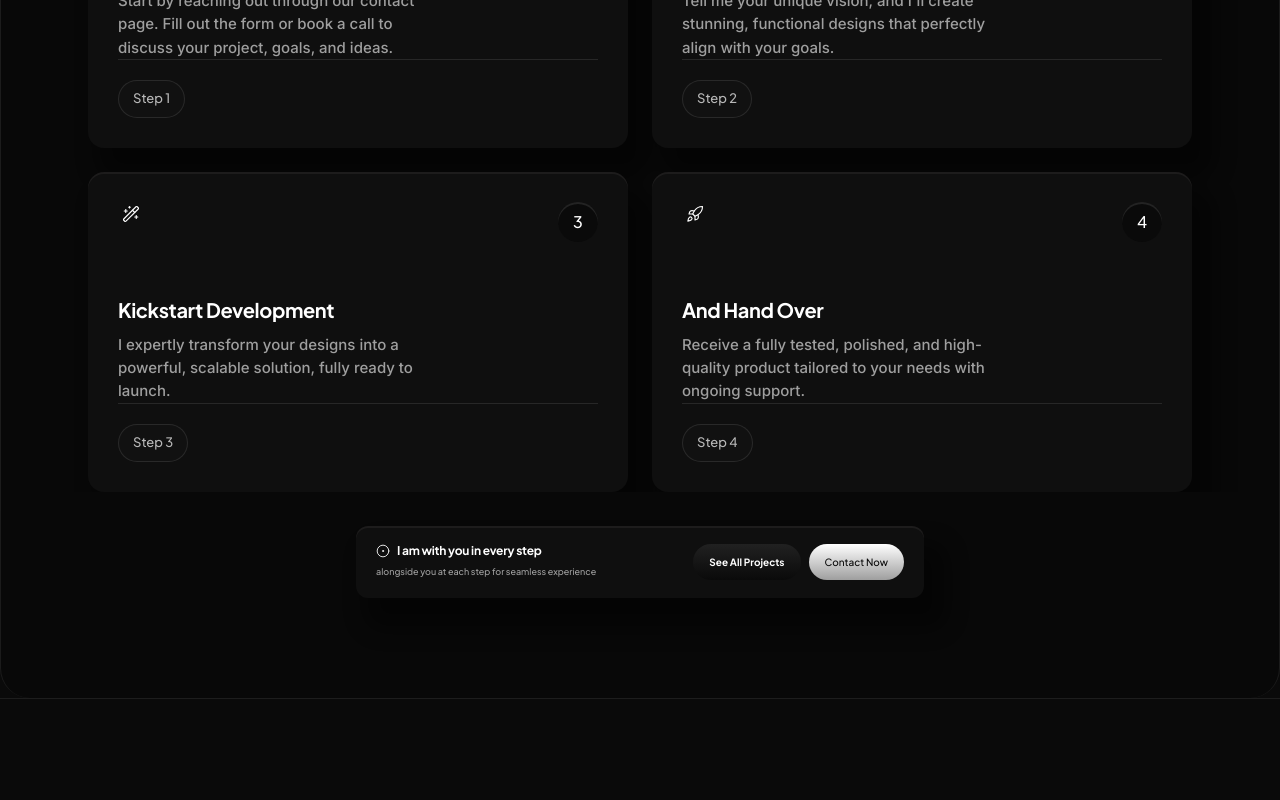
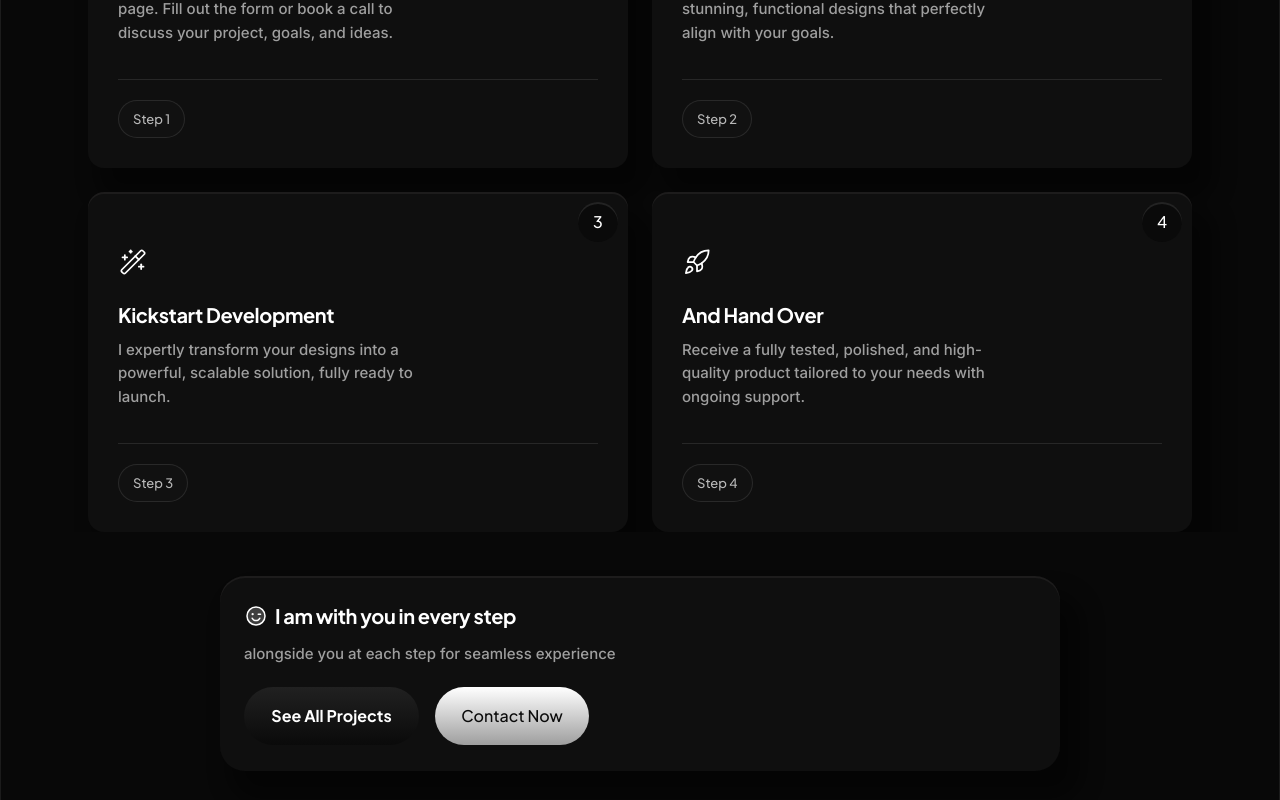
Before and after one commit to wali517/Polo, a React (Vite) app: page / in a window 1280 px wide. Shown: the part 3808-4608 px from the top of the page. Built offline with nearby package versions, Linux system fonts and the light colour scheme; a web font is replaced by a local one.

Commit message:
Almost Done

```diff
--- a/src/Components/Process.jsx
+++ b/src/Components/Process.jsx
@@ -1,19 +1,9 @@
-import React, { useEffect, useState } from "react";
-import {
-  MousePointer2,
-  ListChecks,
-  WandSparkles,
-  Rocket,
-  CircleDot,
-} from "lucide-react";
+import React, { useEffect, useRef, useState } from "react";
+import { MousePointer2, ListChecks, WandSparkles, Rocket } from "lucide-react";
 import { process } from "../data/content";
+import "../index.css";
 
-const processIcons = [
-  MousePointer2,
-  ListChecks,
-  WandSparkles,
-  Rocket,
-];
+const processIcons = [MousePointer2, ListChecks, WandSparkles, Rocket];
 
 function BullseyeIcon() {
   return (
@@ -30,7 +20,6 @@ function StaggeredParagraph({
   step = 0.08,
 }) {
   const words = text.split(" ");
-
   return (
     <p className={className}>
       {words.map((word, index) => (
@@ -58,7 +47,6 @@ function StaggeredHeading({
   step = 0.22,
 }) {
   const words = children.trim().split(/\s+/);
-
   return (
     <span className={className}>
       {words.map((word, index) => (
@@ -76,7 +64,6 @@ function StaggeredHeading({
           >
             {word}
           </span>
-
           {index < words.length - 1 ? "\u00A0" : ""}
         </span>
       ))}
@@ -86,44 +73,69 @@ function StaggeredHeading({
 
 export default function Process() {
   const [scrollDirection, setScrollDirection] = useState("down");
-
+  const [visibleCards, setVisibleCards] = useState([]);
+  const cardRefs = useRef([]);
+  const [ctaVisible, setCtaVisible] = useState(false);
+  const ctaRef = useRef(null);
   useEffect(() => {
     let lastScrollY = window.scrollY;
-
     const handleScroll = () => {
       const currentScrollY = window.scrollY;
-
       if (currentScrollY > lastScrollY) {
         setScrollDirection("down");
       } else if (currentScrollY < lastScrollY) {
         setScrollDirection("up");
       }
-
       lastScrollY = currentScrollY;
     };
-
     window.addEventListener("scroll", handleScroll, {
       passive: true,
     });
-
     return () => {
       window.removeEventListener("scroll", handleScroll);
     };
   }, []);
-  const [isTabletOrBelow, setIsTabletOrBelow] = useState(
-  window.innerWidth <= 1400
+  useEffect(() => {
+    const observers = [];
+    cardRefs.current.forEach((card, index) => {
+      if (!card) return;
+      const observer = new IntersectionObserver(
+        ([entry]) => {
+          if (entry.isIntersecting) {
+            setVisibleCards((prev) => {
+              if (prev.includes(index)) return prev;
+              return [...prev, index];
+            });
+            observer.unobserve(card);
+          }
+        },
+        {
+          threshold: 0.15,
+        },
       );
+      observer.observe(card);
+      observers.push(observer);
+    });
+    return () => {
+      observers.forEach((observer) => observer.disconnect());
+    };
+  }, []);
+  useEffect(() => {
+    if (!ctaRef.current) return;
 
-useEffect(() => {
-  const handleResize = () => {
-    setIsTabletOrBelow(window.innerWidth <= 1400);
-  };
-
-  window.addEventListener("resize", handleResize);
-
-  return () => {
-    window.removeEventListener("resize", handleResize);
-  };
+    const observer = new IntersectionObserver(
+      ([entry]) => {
+        if (entry.isIntersecting) {
+          setCtaVisible(true);
+          observer.unobserve(entry.target);
+        }
+      },
+      {
+        threshold: 0.15,
+      },
+    );
+    observer.observe(ctaRef.current);
+    return () => observer.disconnect();
   }, []);
 
   return (
@@ -131,15 +143,12 @@ useEffect(() => {
       id="process"
       className="w-full overflow-hidden rounded-[30px] border border-b-0 bg-[#080808] py-[90px] lg:py-[100px]"
     >
-      {/* ================= HEADER ================= */}
       <div className="mx-auto w-full max-w-full">
         <div className="flex w-full flex-col items-center text-center">
           <div className="inline-flex h-[38px] items-center gap-2 rounded-full border-t border-white/10 bg-[#0F0F0F] px-4 py-[6px] font-inter text-[15px] font-medium text-white">
             <BullseyeIcon />
-
             <span>How it works</span>
           </div>
-
           <h2 className="mt-[16px] font-satoshi text-[40px] leading-[1.5] tracking-[-0.04em] text-white lg:text-[54px]">
             <StaggeredHeading
               startDelay={0.15}
@@ -148,7 +157,6 @@ useEffect(() => {
             >
               Process
             </StaggeredHeading>{" "}
-
             <StaggeredHeading
               startDelay={0.65}
               step={0.25}
@@ -157,7 +165,6 @@ useEffect(() => {
               Is Everything
             </StaggeredHeading>
           </h2>
-
           <StaggeredParagraph
             text="Simple, streamlined process is what gets you results."
             startDelay={1.15}
@@ -166,88 +173,78 @@ useEffect(() => {
           />
         </div>
       </div>
-
-      {/* ================= PROCESS CARDS ================= */}
       <div className="relative mt-[44px] w-full overflow-hidden">
         <div
-  className="
-    mx-auto
-    flex
-    w-max
-    gap-[24px]
-    transition-transform
-    duration-[2800ms]
-    ease-[cubic-bezier(0.16,1,0.3,1)]
-
-    max-[1400px]:grid
-    max-[1400px]:grid-cols-2
-    max-[1400px]:gap-[24px]
-    max-[1400px]:w-full
-    max-[1400px]:max-w-[1104px]
-    max-[1400px]:justify-items-center
-  "
+          className="mx-auto flex w-max gap-[24px] transition-transform duration-[2800ms] ease-[cubic-bezier(0.16,1,0.3,1)] max-[1400px]:grid max-[1400px]:grid-cols-2 max-[1400px]:gap-[24px] max-[1400px]:w-full max-[1400px]:max-w-[1104px] max-[1400px]:justify-items-center max-[991px]:grid max-[991px]:grid-cols-1 max-[991px]:grid-[24px] max-[991px]:w-full max-[991px]:max-w-[540px] max-[991px]:justify-items-center"
           style={{
             position: "relative",
             transform:
               window.innerWidth <= 1400
                 ? "none"
                 : scrollDirection === "down"
-        ? "translateX(-50px)"
-        : "translateX(30px)",
+                  ? "translateX(-70px)"
+                  : "translateX(40px)",
           }}
         >
           {process.map((item, i) => {
             const Icon = processIcons[i] || MousePointer2;
-
+            const isVisible = visibleCards.includes(i);
             return (
               <div
                 key={item.step}
-          className="relative flex h-[361px] w-[399px] shrink-0 flex-col rounded-[16px] bg-[#0F0F0F] p-[30px] max-[1400px]:h-full
-  max-[1400px]:w-full"
+                ref={(el) => {
+                  cardRefs.current[i] = el;
+                }}
+                className="relative flex shrink-0 flex-col rounded-[16px] bg-[#0F0F0F] p-[30px] max-[567px]:w-[calc(100vw-40px)] max-[567px]:max-w-full max-[1400px]:h-[340px] max-[1400px]:w-full max-[991px]:h-[330px] max-[991px]:w-[540px] max-[991px]:max-w-[540px]"
                 style={{
+                  transform:
+                    window.innerWidth <= 1400
+                      ? visibleCards.includes(i)
+                        ? "translateX(0)"
+                        : "translateX(-100px)"
+                      : "translateX(0)",
+                  opacity:
+                    window.innerWidth <= 1400
+                      ? visibleCards.includes(i)
+                        ? 1
+                        : 0
+                      : 1,
+                  transition:
+                    "transform 900ms cubic-bezier(0.16, 1, 0.3, 1), opacity 900ms ease",
+                  transitionDelay: `${i * 120}ms`,
                   boxShadow:
                     "rgba(0, 0, 0, 0.4) 16px 24px 20px 8px, rgba(184, 180, 180, 0.08) 0px 2px 0px 0px inset",
                 }}
               >
-          {/* Top row */}
                 <div className="flex w-full items-start justify-between">
-            {/* Icon */}
-            <div className="flex h-[25px] w-[25px] items-center justify-center">
+                  <div className="flex h-[80px] w-[30px] items-center justify-center">
                     <Icon
-                className="h-[18px] w-[18px] text-white"
+                      className="h-[28px] w-[28px] text-white"
                       strokeWidth={1.5}
                     />
                   </div>
-
-            {/* Number */}
                   <div
-              className="flex h-[40px] w-[40px] items-center justify-center rounded-full bg-[#0A0A0A]"
+                    className="absolute right-[10px] top-[10px] flex h-[40px] w-[40px] items-center justify-center rounded-full bg-[#0A0A0A]"
                     style={{
                       boxShadow:
                         "rgba(184, 180, 180, 0.14) 0px 2px 0px 0px inset",
                     }}
                   >
                     <span className="font-jakarta text-[16px] font-medium leading-none text-white">
-                {i + 1}
+                      {" "}
+                      {i + 1}{" "}
                     </span>
                   </div>
                 </div>
-
-          {/* Content */}
-          <div className="mt-[55px]">
+                <div className="mb-[25px]">
                   <h3 className="font-jakarta text-[20px] font-bold leading-[1.3] text-white">
                     {item.title}
                   </h3>
-
                   <p className="mt-[10px] max-w-[320px] font-inter text-[15px] font-medium leading-[1.55] text-[#FFFFFF99]">
                     {item.body}
                   </p>
                 </div>
-
-          {/* Divider */}
                 <div className="mt-auto h-px w-full bg-white/10" />
-
-          {/* Step */}
                 <div className="mt-[20px]">
                   <div className="inline-flex h-[38px] items-center rounded-full border border-white/10 bg-[#111111] px-[14px]">
                     <span className="font-jakarta text-[13px] font-medium leading-none text-white/70">
@@ -260,68 +257,47 @@ useEffect(() => {
           })}
         </div>
       </div>
-      {/* ================= BOTTOM CTA ================= */}
       <div
-        className="
-          mx-auto
-          mt-[34px]
-          flex
-          w-full
-          max-w-[568px]
-          flex-col
-          items-start
-          justify-between
-          gap-[18px]
-          rounded-[12px]
-          bg-[#0F0F0F]
-          px-[20px]
-          py-[18px]
-          sm:flex-row
-          sm:items-center
-        "
+        ref={ctaRef}
+        className="mx-auto mt-[44px] flex h-[112px] w-[calc(100%-40px)] max-w-[840px] flex-col items-start justify-between rounded-[25px] bg-[#0F0F0F] p-[24px] max-[1399px]:h-[195px] max-[767px]:h-[316px] max-md:w-[calc(100%-40px)] max-md:max-w-full max-md:p-[24px] max-sm:w-[calc(100%-40px)] max-sm:max-w-full max-sm:p-[20px] min-[1400px]:flex-row min-[1400px]:items-center"
         style={{
+          transform: ctaVisible ? "translateX(0)" : "translateX(-100px)",
+          opacity: ctaVisible ? 1 : 0,
+          transition:
+            "transform 900ms cubic-bezier(0.16, 1, 0.3, 1), opacity 900ms ease",
+          transitionDelay: "120ms",
           boxShadow:
             "rgba(0, 0, 0, 0.4) 16px 24px 20px 8px, rgba(184, 180, 180, 0.08) 0px 2px 0px 0px inset",
         }}
       >
-        {/* CTA text */}
         <div>
-          <div className="flex items-center gap-[7px]">
-            <CircleDot
-              className="h-[14px] w-[14px] text-white"
-              strokeWidth={1.5}
+          <div className="flex items-center gap-[7px] max-sm:flex-col max-sm:items-start max-sm:gap-0">
+            <svg
+              xmlns="http://www.w3.org/2000/svg"
+              viewBox="0 0 256 256"
+              className="h-[24px] w-[24px] shrink-0 max-sm:h-[24px] max-sm:w-[24px]"
+              fill="white"
+            >
+              <g>
+                <path
+                  d="M224,128a96,96,0,1,1-96-96A96,96,0,0,1,224,128Z"
+                  opacity="0.2"
                 />
-
-            <h3 className="font-jakarta text-[12px] font-bold leading-none text-white">
+                <path d="M128,24A104,104,0,1,0,232,128,104.11,104.11,0,0,0,128,24Zm0,192a88,88,0,1,1,88-88A88.1,88.1,0,0,1,128,216ZM80,108a12,12,0,1,1,12,12A12,12,0,0,1,80,108Zm104,0a8,8,0,0,1-8,8H152a8,8,0,0,1,0-16h24A8,8,0,0,1,184,108Zm-9.08,48c-10.29,17.79-27.39,28-46.92,28s-36.63-10.2-46.92-28a8,8,0,1,1,13.84-8c7.47,12.91,19.21,20,33.08,20s25.61-7.1,33.08-20a8,8,0,1,1,13.84,8Z" />
+              </g>
+            </svg>
+            <h3 className="font-jakarta text-[20px] font-bold leading-[32px] text-[#FFFFFF] max-sm:mt-[12px] max-sm:w-full">
               I am with you in every step
             </h3>
           </div>
-
-          <p className="mt-[8px] font-jakarta text-[9px] font-medium leading-[1.4] text-white/60">
+          <p className="mt-[8px] w-full font-inter text-[15px] font-medium leading-[27px] text-[#FFFFFF99] max-sm:w-full max-sm:mb-[-60px]">
             alongside you at each step for seamless experience
           </p>
         </div>
-
-        {/* Buttons */}
-        <div className="flex shrink-0 items-center gap-[8px]">
+        <div className="flex items-center gap-[16px] max-sm:w-full max-sm:flex-col max-sm:gap-[20px] sm:mb-4">
           <a
             href="#projects"
-            className="
-              flex
-              h-[36px]
-              items-center
-              justify-center
-              rounded-full
-              px-[16px]
-              font-jakarta
-              text-[10px]
-              font-bold
-              leading-none
-              text-white
-              transition-transform
-              duration-300
-              hover:scale-[1.03]
-            "
+            className="flex h-[58px] w-[175px] items-center justify-center rounded-full px-[26px] py-[13px] font-jakarta text-[16px] font-bold leading-none text-white md:mt-5 sm:mt-[84px] max-sm:h-[58px] max-sm:w-[310px]"
             style={{
               background:
                 "linear-gradient(180deg, rgba(120,120,120) -382%, #0A0A0A 100%)",
@@ -329,28 +305,11 @@ useEffect(() => {
           >
             See All Projects
           </a>
-
           <a
             href="#contact"
-            className="
-              flex
-              h-[36px]
-              items-center
-              justify-center
-              rounded-full
-              px-[16px]
-              font-jakarta
-              text-[10px]
-              font-medium
-              leading-none
-              text-[#0A0A0A]
-              transition-transform
-              duration-300
-              hover:scale-[1.03]
-            "
+            className="flex h-[58px] w-[154px] items-center justify-center rounded-full px-[26px] py-[13px] font-jakarta text-[16px] font-medium leading-none text-[#0A0A0A] md:mt-5 sm:mt-[84px] max-sm:h-[58px] max-sm:w-[310px]"
             style={{
-              background:
-                "linear-gradient(180deg, #FFFFFF 0%, #787878 140%)",
+              background: "linear-gradient(180deg, #FFFFFF 0%, #787878 140%)",
             }}
           >
             Contact Now
--- a/src/Components/Profile.jsx
+++ b/src/Components/Profile.jsx
@@ -146,7 +146,7 @@ export default function Profile() {
               />
               <div className="absolute inset-0 bg-black/[0.08]" />
               <div className="absolute bottom-[12px] left-1/2 -translate-x-1/2">
-                <div className="flex h-[33px] w-full items-center justify-center gap-[10px] rounded-full bg-[#080808] px-[12px] py-[6px] backdrop-blur-[8px]">
+                <div className="flex h-[33px] w-full items-center justify-center gap-[10px] px-[12px] py-[6px]">
                   <span className="relative flex h-[7px] w-[7px] shrink-0 items-center justify-center">
                     <span className="absolute h-[15px] w-[15px] animate-ping rounded-full bg-[#31EE33]" />
                     <span
@@ -257,7 +257,7 @@ export default function Profile() {
                 {experience.map((row) => (
                   <div
                     key={`${row.role}-${row.year}`}
-                    className="group flex min-h-[60px] w-full flex-col items-start justify-between gap-3 rounded-[10px] bg-[#080808] px-[28px] py-[28px] md:min-h-0 md:h-[69px] md:flex-row md:items-center md:justify-between md:gap-[15px] md:px-[22px] md:py-[14px]"
+                    className="group flex min-h-[60px] w-full flex-col items-start justify-between gap-3 rounded-[10px] bg-[#080808] px-[28px] py-[28px] md:min-h-0 md:h-[64px] md:flex-row md:items-center md:justify-between md:gap-[15px] md:px-[22px] md:py-[14px]"
                     style={{
                       boxShadow: "rgba(0,0,0,0.6) 12px 24px 20px 8px",
                     }}
```
Also changed, not shown: src/Components/Hero.jsx (+19 -14 lines), src/index.css (line endings or trailing spaces). Lines whose indentation alone changed are shown as unchanged.
